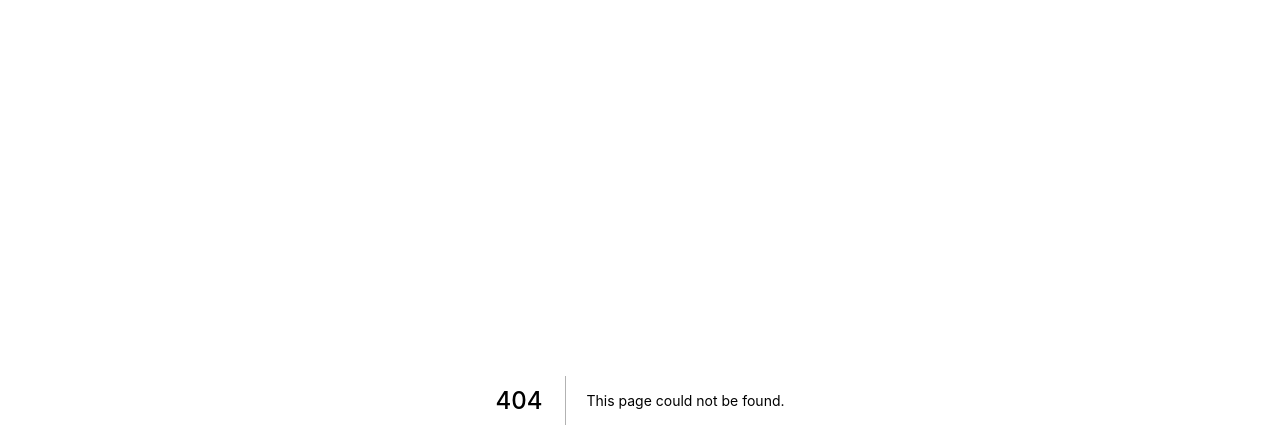
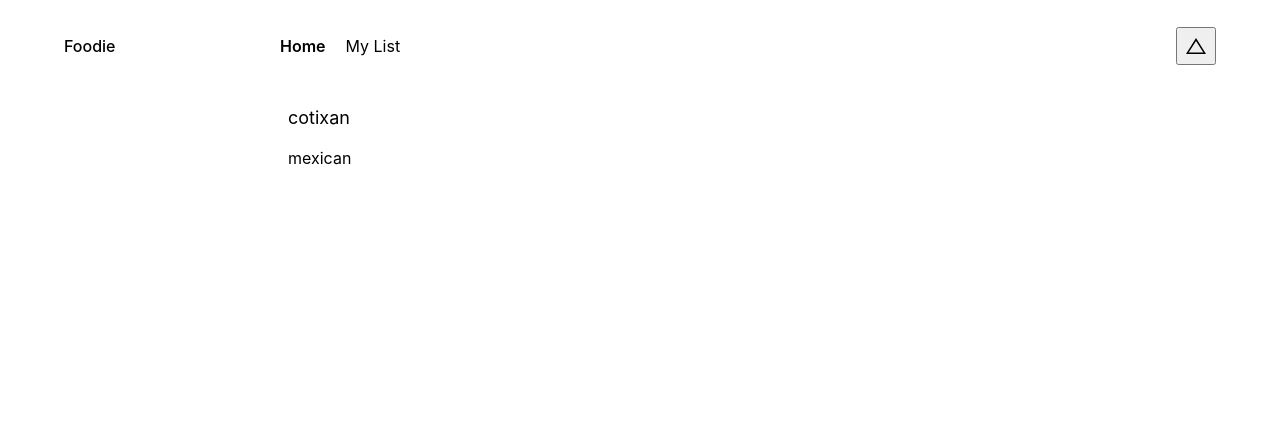
Before and after one commit to joshconstine/foodie, a Next.js app: page /restaurant/1 in a window 1280 px wide. Before the commit this address had no page. Shown: the top 448 px of the page. Built offline with nearby package versions, Linux system fonts and the light colour scheme.

Commit message:
added filter state and single restaurant view

```diff
--- /dev/null
+++ b/pages/restaurant/Restaurant.module.css
@@ -0,0 +1,135 @@
+.modal {
+  position: absolute;
+  /** centers modal **/
+  left: 0;
+  right: 0;
+  margin: 0 auto;
+
+  width: 800px;
+  bottom: 40px;
+  background-color: var(--black40);
+  top: 10%;
+
+  outline: none;
+  border-radius: 10px;
+  border: 1px solid var(--shadow10);
+}
+
+.overlay {
+  top: 0;
+  left: 0;
+  right: 0;
+  bottom: 0;
+  width: 100%;
+  height: 100vh;
+}
+
+/** gives box shadow to the video frame **/
+.borderBoxShadow {
+  -webkit-box-shadow: 0 3px 7px var(--shadow20);
+  -moz-box-shadow: 0 3px 7px var(--shadow20);
+  box-shadow: 0 3px 7px var(--shadow20);
+  -webkit-background-clip: padding-box;
+  -moz-background-clip: padding-box;
+  background-clip: padding-box;
+  opacity: 1;
+  background: linear-gradient(to top, var(--black10), transparent 50%);
+}
+
+/** Makes video edges curvy **/
+.videoPlayer {
+  border-radius: 10px 10px 0px 0px;
+  composes: borderBoxShadow;
+}
+
+/** Modal body **/
+.modalBody {
+  padding: 0 3rem;
+}
+
+.modalBodyContent {
+  display: grid;
+  grid-template-columns: minmax(0, 2fr) minmax(0, 1fr);
+  column-gap: 2em;
+}
+
+.col1 {
+  max-height: 50vh /* 208px */;
+  overflow-y: hidden;
+  overflow-y: scroll;
+}
+
+.publishTime {
+  font-size: 1.125rem /* 18px */;
+  line-height: 1.75rem /* 28px */;
+  margin-top: 1.5rem /* 24px */;
+  margin-bottom: 0.5rem /* 8px */;
+  color: var(--green10);
+}
+
+.text {
+  font-size: 1.125rem /* 18px */;
+  line-height: 1.75rem /* 28px */;
+  color: var(--white10);
+}
+
+.description {
+  margin-bottom: 0.5rem /* 8px */;
+  margin-top: 0.75rem /* 12px */;
+}
+
+.col2 {
+  color: var(--white10);
+  line-height: 1.75rem /* 28px */;
+  display: flex;
+  flex-direction: column;
+}
+
+.subText {
+  font-size: 0.875rem /* 14px */;
+  line-height: 1.25rem /* 20px */;
+  margin-left: 0px;
+  overflow-wrap: break-word;
+}
+
+.subTextWrapper {
+  margin-top: 1.5rem /* 24px */;
+}
+
+.textColor {
+  color: var(--gray10);
+}
+
+.channelTitle {
+  color: var(--white30);
+  margin: 0px;
+}
+
+@media (max-width: 768px) {
+  .modal {
+    width: 100%;
+  }
+}
+/** LikeDislike */
+
+.likeDislikeBtnWrapper {
+  display: flex;
+  margin-bottom: 0.75rem /* 12px */;
+  position: absolute;
+  top: 35%;
+  padding-left: 1rem /* 48px */;
+}
+
+.btnWrapper {
+  border-color: var(--white10);
+  border-style: solid;
+  border-width: 2px;
+  background-color: var(--gray40);
+  border-radius: 9999px;
+  padding: 0.5rem /* 8px */;
+  display: flex;
+  justify-content: center;
+}
+.likeBtnWrapper {
+  margin-right: 0.5rem /* 8px */;
+}
--- /dev/null
+++ b/pages/restaurant/[restaurantId].tsx
@@ -0,0 +1,75 @@
+import { useState } from "react";
+import { useRouter } from "next/router";
+import styles from "./Restaurant.module.css";
+import clsx from "classnames";
+import Navbar from "../../components/navbar";
+
+const dummyData = [
+  {
+    id: "1",
+    name: "cotixan",
+    type: "mexican",
+  },
+  {
+    id: "2",
+    name: "chic-fila",
+    type: "american",
+  },
+  {
+    id: "3",
+    name: "subway",
+    type: "subs",
+  },
+];
+
+export async function getStaticProps(context: any) {
+  //data to fetch from API
+
+  const restaurantId = context.params.restaurantId;
+  //   const restaurantArray = await getRestaurantById(restaurantId);
+  const restaurantArray = dummyData.filter(
+    (restaurant) => restaurant.id === restaurantId
+  );
+  console.log(restaurantArray);
+  console.log(dummyData);
+  return {
+    props: {
+      restaurant: restaurantArray.length > 0 ? restaurantArray[0] : {},
+    },
+    revalidate: 10, // In seconds
+  };
+}
+
+export async function getStaticPaths() {
+  //this is the list of videos that will be used in the banner, that is why they are being preloaded
+  const listOfRestaurants = ["1", "2", "3"];
+  const paths = listOfRestaurants.map((restaurantId) => ({
+    params: { restaurantId },
+  }));
+
+  return { paths, fallback: "blocking" };
+}
+
+const Restaurant = ({ restaurant }: any) => {
+  const router = useRouter();
+  const { name, type } = restaurant;
+
+  return (
+    <div className={styles.container}>
+      <Navbar />
+      <div className={styles.modal}>
+        <div className={styles.modalBody}>
+          <div className={styles.modalBodyContent}>
+            <div className={styles.col1}>
+              <p className={styles.publishTime}>{name}</p>
+              <p className={styles.title}>{type}</p>
+            </div>
+            <div className={styles.col2}></div>
+          </div>
+        </div>
+      </div>
+    </div>
+  );
+};
+
+export default Restaurant;
```
Also changed, not shown: pages/index.tsx (+16 -10 lines).
